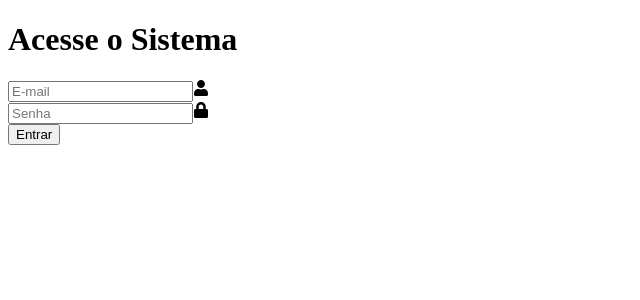
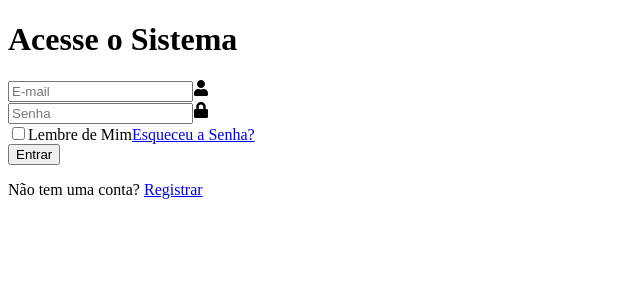
Before and after one commit to sthevenalves/Tela-Login-React, a React (Vite) app in the folder tela_login_react/: page / in a window 1280 px wide. Shown: the top 300 px of the page, without its empty margins (0-640 px from the left). Built offline with nearby package versions, Linux system fonts and the light colour scheme.

Commit message:
Estrutura base do Login

```diff
--- a/tela_login_react/src/Components/Login/login.jsx
+++ b/tela_login_react/src/Components/Login/login.jsx
@@ -13,7 +13,18 @@ const login = () => {
           <input type="password" placeholder='Senha'/>
           <FaLock className="icon" />
         </div>
+        <div className="recall-forget">
+          <label htmlFor="">
+            <input type="checkbox" />
+            Lembre de Mim
+          </label>
+          <a href="#">Esqueceu a Senha?</a>
+        </div>
+
         <button>Entrar</button>
+      <div className="singup-link">
+        <p>Não tem uma conta? <a href="#">Registrar</a></p>
+      </div>
       </form>
     </div>
   )
```
